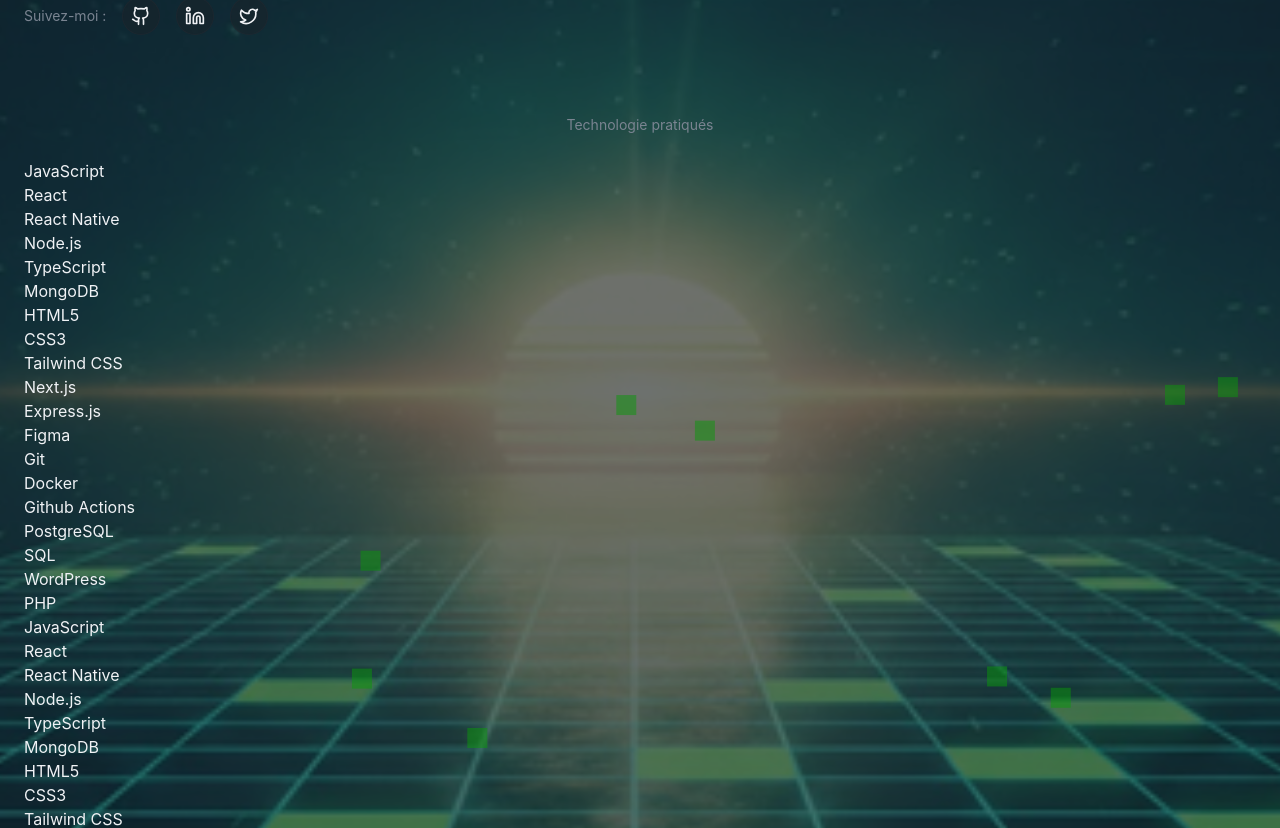
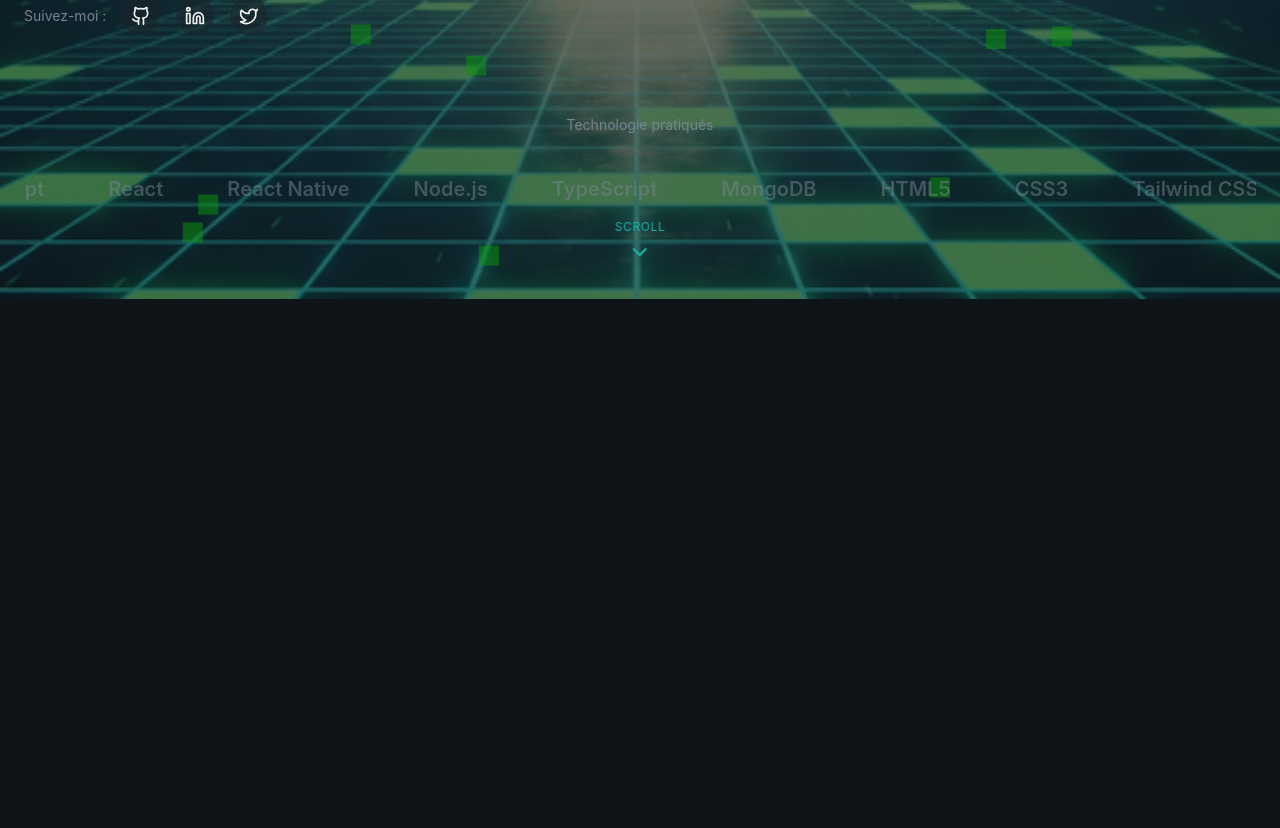
Before and after one commit to devJeremie/Tuto-Portfolio, a React (Vite) app: page / in a window 1280 px wide. Shown: the part 775-1603 px from the top of the page. After the commit the page ends 1074 px from the top, so only its background shows below. Built offline with nearby package versions, Linux system fonts and the light colour scheme.

Commit message:
Maj-End-HeroSection

```diff
--- a/src/layout/Navbar.jsx
+++ b/src/layout/Navbar.jsx
@@ -1,6 +1,6 @@
 import { Button } from "@/components/Button";
 import { Menu, X } from "lucide-react";
-import { useState } from "react";
+import { useEffect, useState } from "react";
 
 const navLinks = [
     { href: "#about", label: "A propos" },
@@ -11,10 +11,28 @@
 
 export const Navbar = () => {
     const [isMobileMenuOpen , setIsMobileMenuOpen] = useState(false);
+    const [isScrolled, setIsScrolled] = useState(false);
+
+    useEffect(() => {
+        const handleScroll = () => {
+           setIsScrolled(window.scrollY > 50);
+        };
+
+        window.addEventListener("scroll", handleScroll);
+        return () =>
+            window.removeEventListener("scroll", handleScroll);
+
+    }, []);
+
     return (
-        <header className="fixed top-0 left-0 right-0 bg-transparent py-5 z-50">
+      <header
+        className={`fixed top-0 left-0 right-0 transition-all duration-500
+                    ${isScrolled ? "glass-strong py-3" : "bg-transparent py-5"}
+                    z-50`}
+      >
         <nav className="container mx-auto px-6 flex items-center justify-between">
-                <a href="#"
+          <a
+            href="#"
             className="text-xl font-bold tracking-tight hover:text-primary"
           >
             DevJérémie<span className="text-primary">.</span>
@@ -23,8 +41,11 @@
           <div className="hidden md:flex items-center gap-1">
             <div className="glass rounded-full px-2 py-1 flex items-center gap-1 ">
               {navLinks.map((link, index) => (
-                            <a key={index} href={link.href}
-                                className="px-4 py-2 text-sm text-muted-foreground hover:text-foreground rounded-full hover:bg-surface">
+                <a
+                  key={index}
+                  href={link.href}
+                  className="px-4 py-2 text-sm text-muted-foreground hover:text-foreground rounded-full hover:bg-surface"
+                >
                   {link.label}
                 </a>
               ))}
@@ -32,12 +53,13 @@
           </div>
           {/*CTA Button*/}
           <div className="hidden md:block">
-                    <Button size='sm'>Contactez-moi</Button>
+            <Button size="sm">Contactez-moi</Button>
           </div>
           {/* Mobile Nav Button - Hamburger Menu */}
           <button
             className="md:hidden p-2 text-foreground cursor-pointer"
-                    onClick={() => setIsMobileMenuOpen((prev) => !prev ) }>
+            onClick={() => setIsMobileMenuOpen((prev) => !prev)}
+          >
             {isMobileMenuOpen ? <X size={24} /> : <Menu size={24} />}
           </button>
         </nav>
--- a/src/sections/Hero.jsx
+++ b/src/sections/Hero.jsx
@@ -1,5 +1,5 @@
 import { Button } from "@/components/button";
-import { ArrowRight, Download } from "lucide-react";
+import { ArrowRight, ChevronDown, Download } from "lucide-react";
 import { AnimatedBorderButton } from "../components/AnimatedBorderButton";
 import { Github, Linkedin, Twitter } from "lucide-react";
 
@@ -169,17 +169,31 @@
             <p className="text-sm text-muted-foreground mb-6 text-center">
                 Technologie pratiqués
             </p>
-            <div >
-              <div>
+            <div className="relative overflow-hidden">
+              <div className="flex animate-marquee">
                 {[...skills, ...skills].map((skill, id) => (
-                <div key={id}>
-                    <span>{skill}</span>
+                <div key={id} className="shrink-0 px-8 py-4 ">
+                    <span className="text-xl font-semibold text-muted-foreground/50 hover:text-secondary-foreground transition-colors">
+                        {skill}
+                    </span>
                 </div>
               ))}
               </div>
             </div>
           </div>
         </div>
+        {/*scroll*/}
+        <div className="absolute bottom-8 left-1/2 -translate-x-1/2
+                        animate-fade-in animation-delay-800">
+            <a
+                href="#about"
+                className="flex flex-col items-center gap-2 text-secondary-foreground
+                           hover:text-primary transition-colors"
+            >
+                <span className="text-xs uppercase tracking-wider">Scroll</span>
+                <ChevronDown className="w-6 h-6 animate-bounce" />
+            </a>
+        </div>
       </section>
     );
 }
```
Lines whose indentation alone changed are shown as unchanged.
